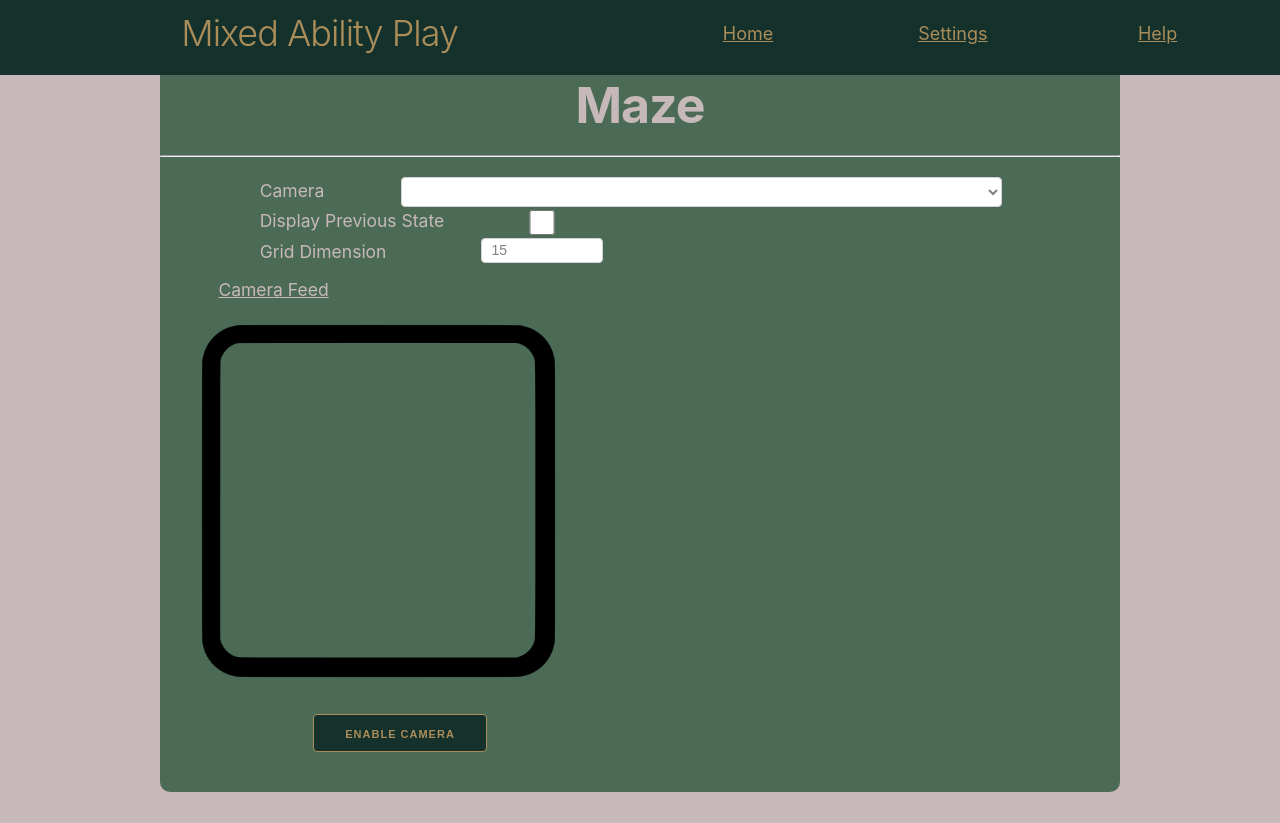
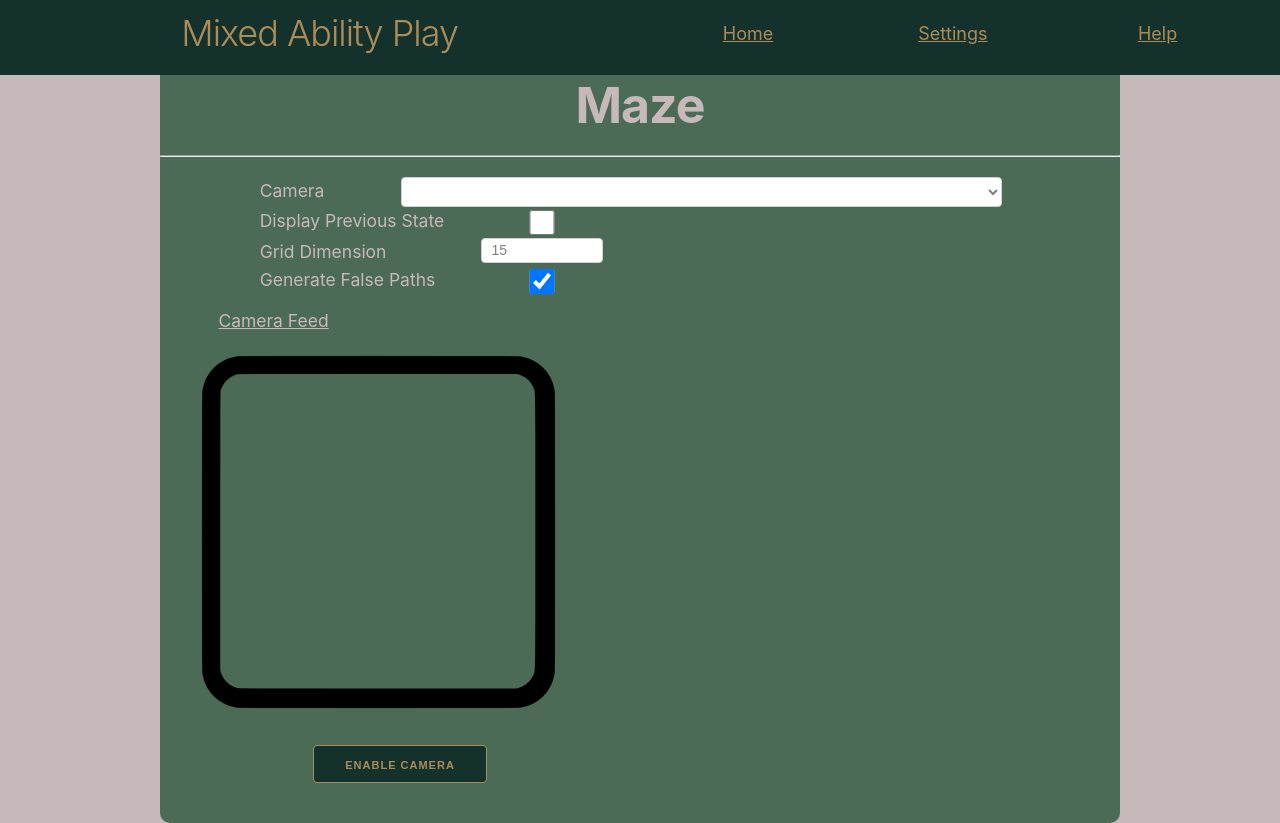
Before and after one commit to TimTwigg/Research, a React (Create React App) app in the folder gooey/: page /maze in a window 1280 px wide. Before the commit the page ends 800 px from the top, so only its background shows below. Built offline with nearby package versions, Linux system fonts and the light colour scheme.

Commit message:
add falsePaths option to camera

```diff
--- a/gooey/src/components/camera.jsx
+++ b/gooey/src/components/camera.jsx
@@ -22,6 +22,7 @@ const Camera = () => {
     const [checked, SetChecked] = useState(false);
     const [gridSize, SetGridSize] = useState(15);
     const [enableCamera, SetEnableCamera] = useState(false);
+    const [falsePaths, SetFalsePaths] = useState(true);
 
     const videoConstraints = {
         width: 360,
@@ -42,7 +43,6 @@ const Camera = () => {
         fetch("http:localhost:5000/data/" + JSON.stringify(data)).then(res => res.json().then(data => {console.log(data)}))
         SetEnableCamera(true);
     }
-
 
     useEffect(() => {
         navigator.mediaDevices.enumerateDevices().then(handleDevices);
@@ -68,6 +68,11 @@ const Camera = () => {
                 <span className = "twelve columns">
                     <label className = "three columns offset-by-one column" htmlFor = "gridSize">Grid Dimension</label>
                     <input type = "number" id = "gridSize" className = "two columns" defaultValue = {gridSize} onChange = {ev => SetGridSize(parseInt(ev.target.value))}/>
+                </span>
+
+                <span className = "twelve columns">
+                    <label className = "three columns offset-by-one column" htmlFor = "falsePaths">Generate False Paths</label>
+                    <input type = "checkbox" id = "falsePaths" className = "two columns" onChange = {ev => SetFalsePaths(ev.target.checked)} defaultChecked = {falsePaths}/>
                 </span>
             </div>
 
--- a/gooey/src/pages/maze.jsx
+++ b/gooey/src/pages/maze.jsx
@@ -1,4 +1,3 @@
-import React from "react";
 import Layout from "../components/layout";
 import Camera from "../components/camera";
 
```
